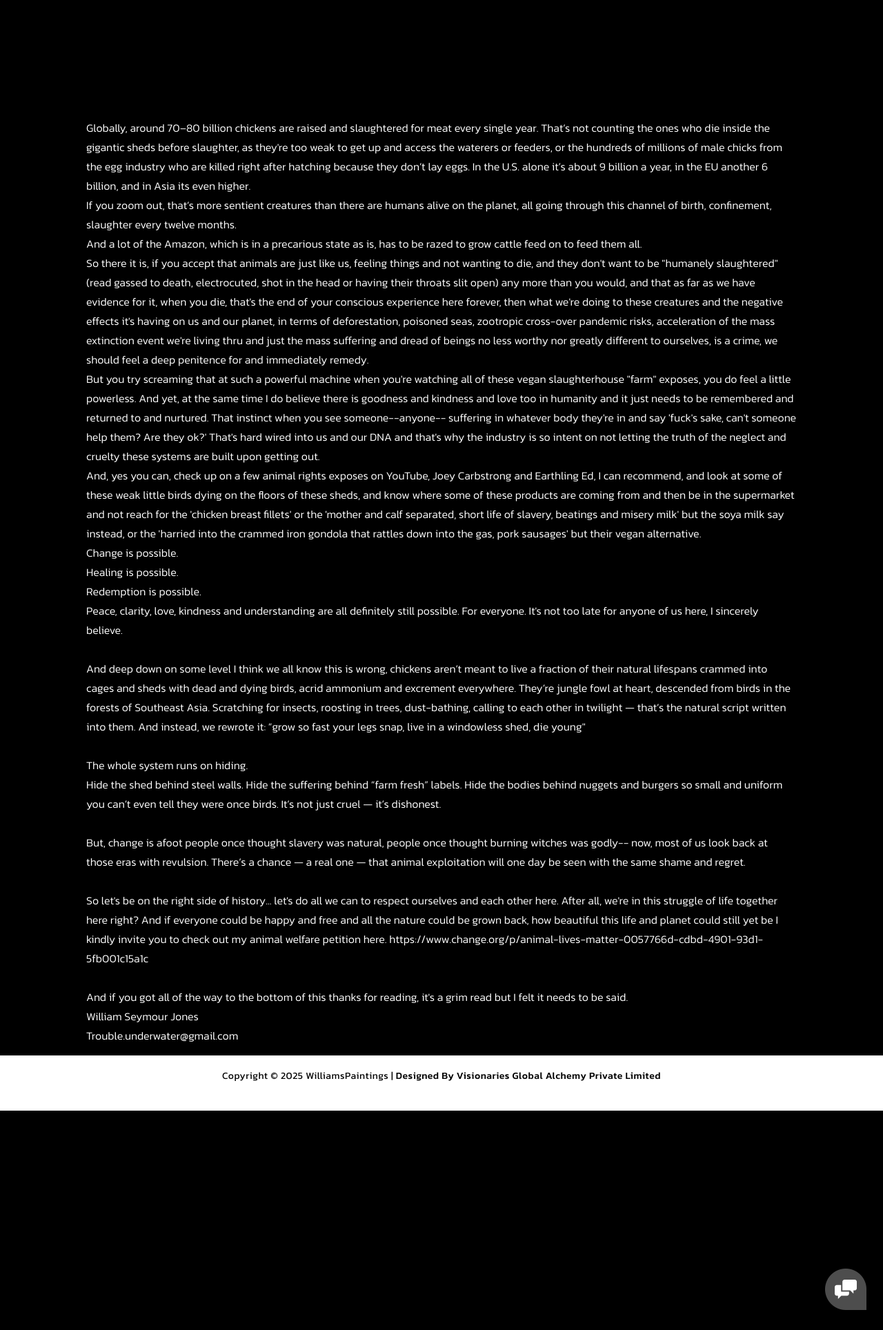
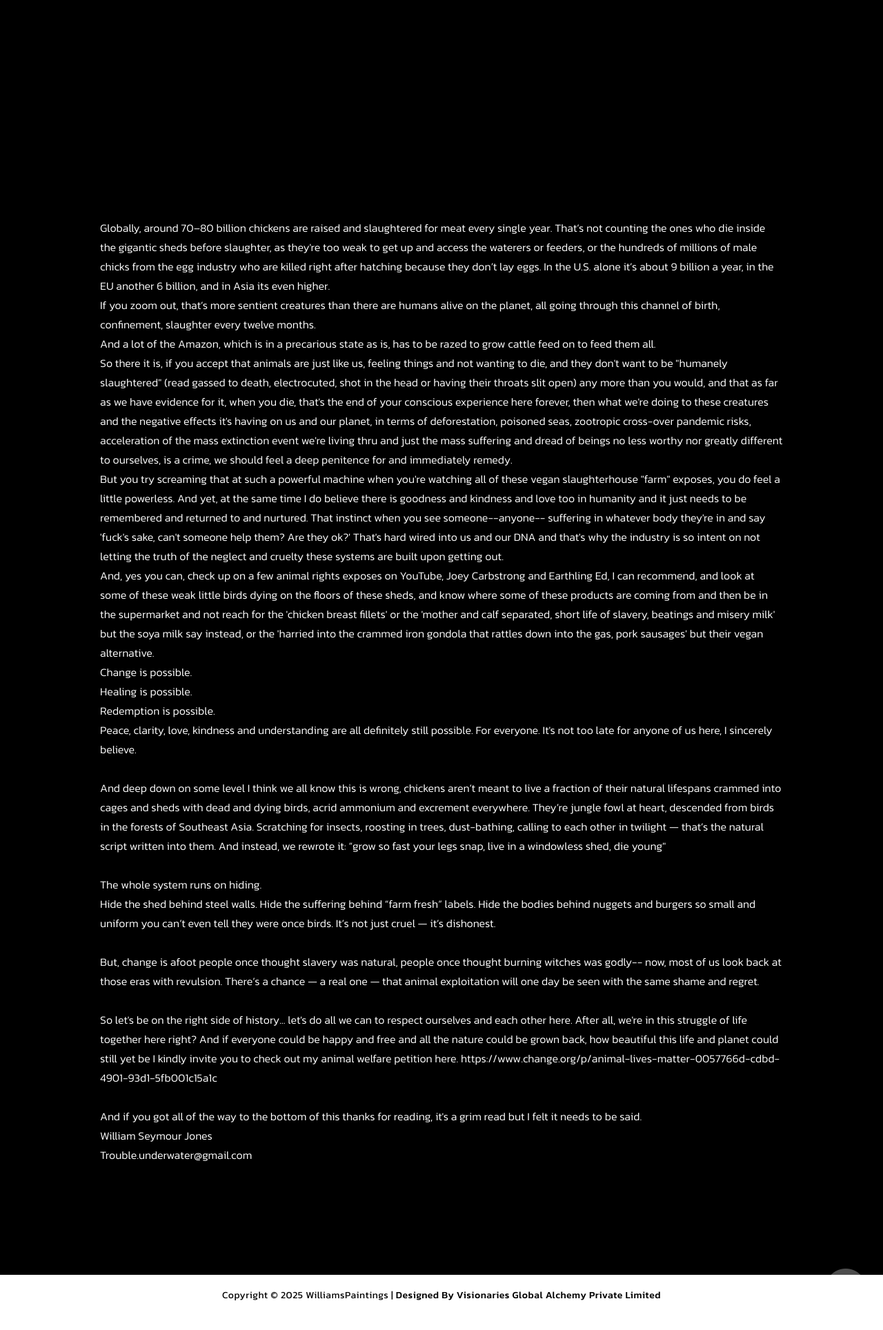
Before and after one commit to LakshmananDhuraisamy/artist, a PHP site: page /faqs in a window 1280 px wide. Shown: the part 551-2479 px from the top of the page at 69% size. Run offline with PHP 8.4, Linux system fonts and the light colour scheme; some libraries are stand-ins or nearby versions.

Commit message:
faq padding

```diff
--- a/faqs.php
+++ b/faqs.php
@@ -131,7 +131,7 @@ And the way we treat them in this day and age, is by any reasonable moral standa
      <div class="more-about-us" style="margin-top: 0px;">
         <div class="container">
             <div class="col-md-12">
-                <div class="content" style="    padding: 5px 40px;">
+                <div class="content" style="">
 
                     <p>
 
```
